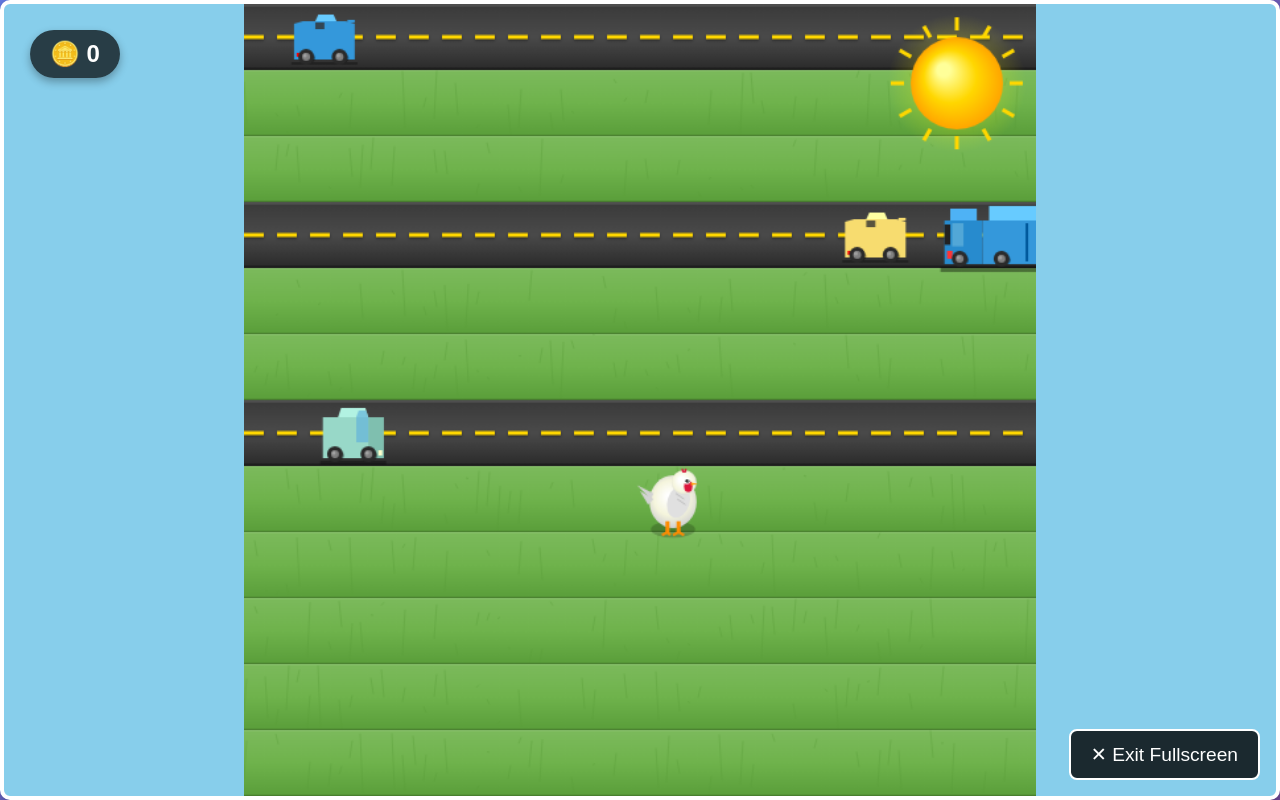
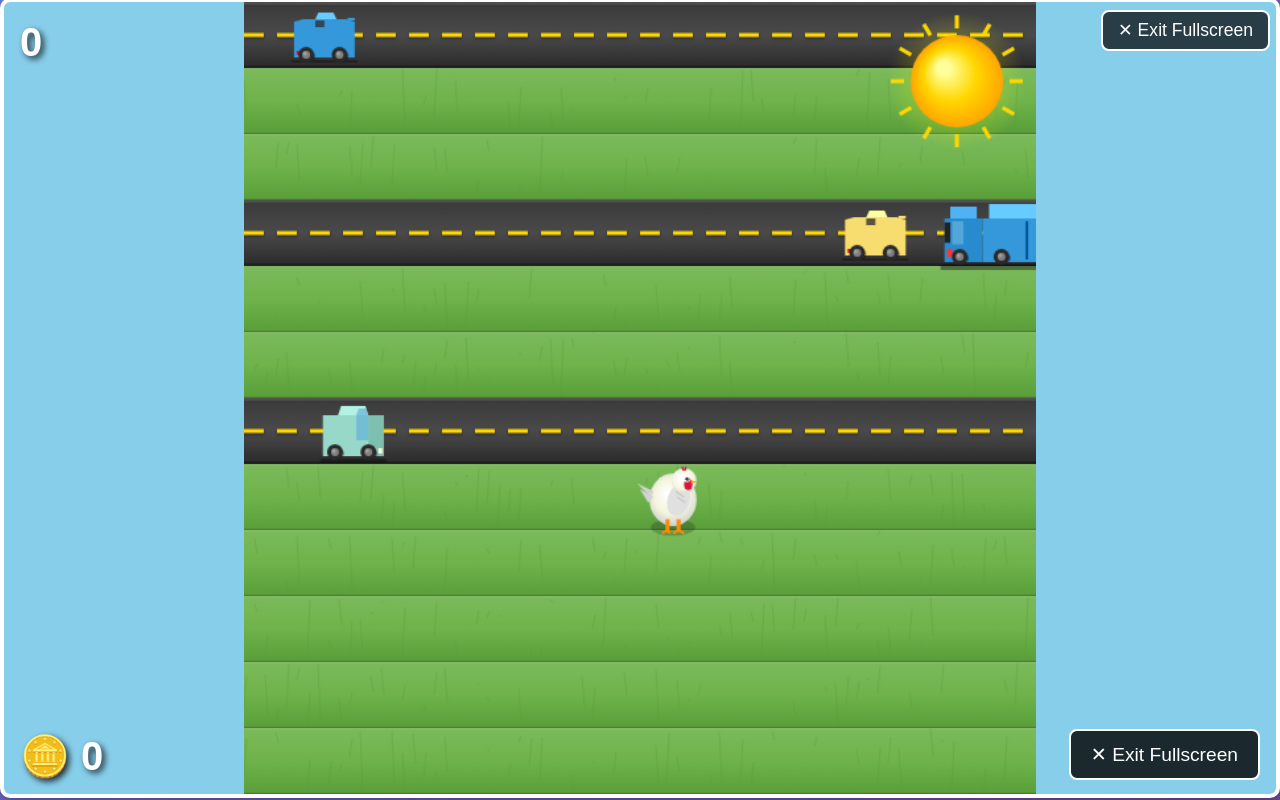
Before and after one commit to benfuentestx/Games, a plain HTML site: page crossy-road.html in a window 1280 px wide. Both pictures are taken after a click on the button "⛶ Fullscreen". Drawn offline with Linux system fonts and the light colour scheme; animation ran at ten frames a second.

Commit message:
changing the location of score and coins. Full screen fixes

```diff
--- a/crossy-road.html
+++ b/crossy-road.html
@@ -57,19 +57,38 @@
             position: relative;
         }
 
+        .score-display {
+            position: absolute;
+            top: 10px;
+            left: 10px;
+            background: transparent;
+            color: white;
+            padding: 0;
+            border-radius: 0;
+            font-size: 2em;
+            font-weight: bold;
+            text-shadow: 3px 3px 6px rgba(0, 0, 0, 0.8);
+            z-index: 100;
+            pointer-events: none;
+            font-family: Arial, sans-serif;
+            text-align: left;
+        }
+
         .coin-display {
             position: absolute;
-            top: 30px;
-            left: 30px;
-            background: rgba(0, 0, 0, 0.7);
+            bottom: 10px;
+            left: 10px;
+            background: transparent;
             color: white;
-            padding: 10px 20px;
-            border-radius: 25px;
-            font-size: 1.5em;
+            padding: 0;
+            border-radius: 0;
+            font-size: 2em;
             font-weight: bold;
-            box-shadow: 0 4px 8px rgba(0, 0, 0, 0.3);
+            text-shadow: 3px 3px 6px rgba(0, 0, 0, 0.8);
             z-index: 100;
             pointer-events: none;
+            font-family: Arial, sans-serif;
+            text-align: left;
         }
 
         .controls {
@@ -89,7 +108,7 @@
             padding: 40px;
             border-radius: 15px;
             text-align: center;
-            z-index: 1000;
+            z-index: 10002;
         }
 
         .game-over h2 {
@@ -133,6 +152,12 @@
         .fullscreen-btn:hover {
             background: rgba(0, 0, 0, 0.9);
             transform: scale(1.05);
+        }
+
+        #fullscreenContainer .fullscreen-btn {
+            position: fixed;
+            top: 10px;
+            right: 10px;
         }
 
         .exit-fullscreen-btn {
@@ -185,10 +210,18 @@
             object-fit: contain;
         }
 
+        #fullscreenContainer .score-display {
+            position: fixed;
+            top: 20px;
+            left: 20px;
+            font-size: 2.5em;
+        }
+
         #fullscreenContainer .coin-display {
             position: fixed;
-            top: 30px;
-            left: 30px;
+            bottom: 20px;
+            left: 20px;
+            font-size: 2.5em;
         }
     </style>
 </head>
@@ -197,19 +230,14 @@
         <h1>🐔 Crossy Road</h1>
         <div class="score-board">
             <div class="score-item">
-                <div>Score: <span id="score">0</span></div>
-            </div>
-            <div class="score-item">
                 <div>High Score: <span id="highScore">0</span></div>
             </div>
-            <div class="score-item">
-                <div>🪙 Coins: <span id="coins">0</span></div>
-            </div>
         </div>
-        <div style="position: relative; display: inline-block;">
+        <div style="position: relative; display: inline-block;" id="canvasContainer">
             <canvas id="gameCanvas" width="600" height="600"></canvas>
+            <div class="score-display"><span id="scoreDisplay">0</span></div>
             <div class="coin-display">🪙 <span id="coinDisplay">0</span></div>
-            <button class="fullscreen-btn" onclick="toggleFullscreen()">⛶ Fullscreen</button>
+            <button class="fullscreen-btn" id="fullscreenBtn" onclick="toggleFullscreen()">⛶ Fullscreen</button>
         </div>
         <div class="controls">
             <p>🎮 Use Arrow Keys to Move</p>
@@ -224,9 +252,7 @@
         <button onclick="restartGame()">Play Again</button>
     </div>
 
-    <div id="fullscreenContainer">
-        <div class="coin-display">🪙 <span id="coinDisplayFullscreen">0</span></div>
-    </div>
+    <div id="fullscreenContainer"></div>
 
     <button class="exit-fullscreen-btn" id="exitFullscreenBtn" onclick="exitFullscreen()">✕ Exit Fullscreen</button>
 
@@ -1284,11 +1310,9 @@
         });
 
         function updateScoreDisplay() {
-            document.getElementById('score').textContent = score;
+            document.getElementById('scoreDisplay').textContent = score;
             document.getElementById('highScore').textContent = highScore;
-            document.getElementById('coins').textContent = coins;
             document.getElementById('coinDisplay').textContent = coins;
-            document.getElementById('coinDisplayFullscreen').textContent = coins;
         }
 
         function endGame() {
@@ -1358,16 +1382,28 @@
         }
 
         // Fullscreen functionality
+        let isFullscreen = false;
+
         function toggleFullscreen() {
+            if (isFullscreen) {
+                exitFullscreen();
+            } else {
+                enterFullscreen();
+            }
+        }
+
+        function enterFullscreen() {
             const fullscreenContainer = document.getElementById('fullscreenContainer');
             const exitBtn = document.getElementById('exitFullscreenBtn');
-            const canvas = document.getElementById('gameCanvas');
-            const normalCanvasParent = canvas.parentElement;
+            const canvasContainer = document.getElementById('canvasContainer');
+            const fullscreenBtn = document.getElementById('fullscreenBtn');
 
-            // Move canvas to fullscreen container
-            fullscreenContainer.appendChild(canvas);
+            // Move entire canvas container to fullscreen
+            fullscreenContainer.appendChild(canvasContainer);
             fullscreenContainer.classList.add('active');
             exitBtn.classList.add('show');
+            fullscreenBtn.textContent = '✕ Exit Fullscreen';
+            isFullscreen = true;
 
             // Request browser fullscreen
             const elem = fullscreenContainer;
@@ -1378,16 +1414,14 @@
             } else if (elem.msRequestFullscreen) { // IE11
                 elem.msRequestFullscreen();
             }
-
-            // Store the normal parent for later
-            fullscreenContainer.dataset.normalParent = 'true';
         }
 
         function exitFullscreen() {
             const fullscreenContainer = document.getElementById('fullscreenContainer');
             const exitBtn = document.getElementById('exitFullscreenBtn');
-            const canvas = document.getElementById('gameCanvas');
-            const normalCanvasParent = document.querySelector('.game-container > div[style*="position: relative"]');
+            const canvasContainer = document.getElementById('canvasContainer');
+            const fullscreenBtn = document.getElementById('fullscreenBtn');
+            const gameContainer = document.querySelector('.game-container');
 
             // Exit browser fullscreen
             if (document.fullscreenElement) {
@@ -1400,10 +1434,15 @@
                 }
             }
 
-            // Move canvas back to normal position
-            normalCanvasParent.insertBefore(canvas, normalCanvasParent.firstChild);
+            // Move canvas container back to game container
+            // Insert after the score-board div
+            const scoreBoard = gameContainer.querySelector('.score-board');
+            scoreBoard.parentNode.insertBefore(canvasContainer, scoreBoard.nextSibling);
+
             fullscreenContainer.classList.remove('active');
             exitBtn.classList.remove('show');
+            fullscreenBtn.textContent = '⛶ Fullscreen';
+            isFullscreen = false;
         }
 
         // Listen for ESC key to exit fullscreen
```
